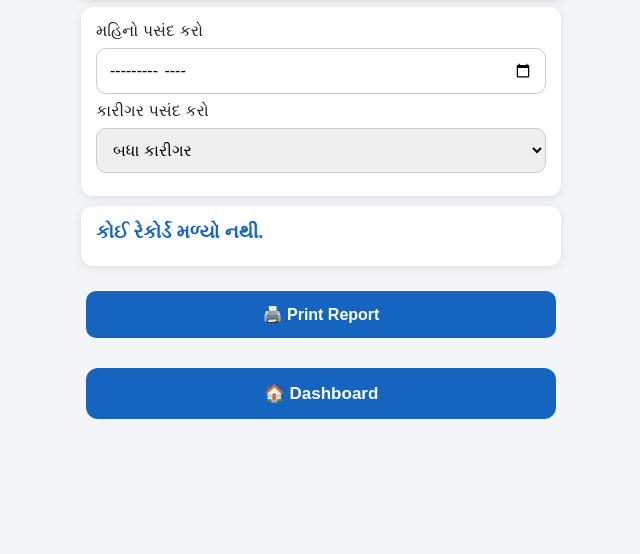
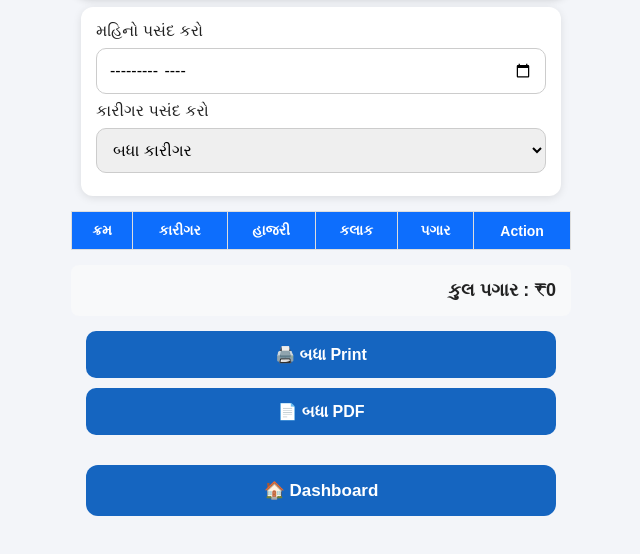
Before and after one commit to thummarsagar69-del/Karigar-Salary-Manager-Pro, a plain HTML site: page report.html in a window 1280 px wide. Shown: the part 94-648 px from the top of the page, without its empty margins (319-959 px from the left). Drawn offline with Linux system fonts and the light colour scheme.

Commit message:
Update report.html

```diff
--- a/report.html
+++ b/report.html
@@ -6,6 +6,52 @@
 <title>Salary Report</title>
 
 <link rel="stylesheet" href="style.css">
+
+<style>
+.table-wrap{
+overflow-x:auto;
+margin-top:15px;
+}
+
+table{
+width:100%;
+border-collapse:collapse;
+background:#fff;
+}
+
+table th,
+table td{
+border:1px solid #ddd;
+padding:10px;
+text-align:center;
+font-size:14px;
+}
+
+table th{
+background:#0d6efd;
+color:#fff;
+}
+
+.action-btn{
+padding:6px 12px;
+border:none;
+border-radius:6px;
+cursor:pointer;
+background:#198754;
+color:#fff;
+}
+
+.total-box{
+margin-top:15px;
+padding:15px;
+background:#f8f9fa;
+border-radius:8px;
+text-align:right;
+font-size:18px;
+font-weight:bold;
+}
+</style>
+
 </head>
 
 <body>
@@ -20,21 +66,55 @@
 <div class="list-card">
 
 <label>મહિનો પસંદ કરો</label>
+<input type="month" id="month" onchange="loadReport()">
 
-<input type="month" id="month" onchange="loadReport()">
-<label>કારીગર પસંદ કરો</label>
+<label style="margin-top:15px;">કારીગર પસંદ કરો</label>
 
 <select id="workerFilter" onchange="loadReport()">
 <option value="">બધા કારીગર</option>
 </select>
+
 </div>
 
-<div id="reportList"></div>
+<div class="table-wrap">
 
-<div style="padding:15px;">
+<table>
+
+<thead>
+
+<tr>
+
+<th>ક્રમ</th>
+<th>કારીગર</th>
+<th>હાજરી</th>
+<th>કલાક</th>
+<th>પગાર</th>
+<th>Action</th>
+
+</tr>
+
+</thead>
+
+<tbody id="reportBody">
+
+</tbody>
+
+</table>
+
+</div>
+
+<div id="grandTotal" class="total-box">
+કુલ પગાર : ₹0
+</div>
+
+<div style="padding:15px;display:flex;gap:10px;flex-wrap:wrap;">
 
 <button onclick="window.print()">
-🖨️ Print Report
+🖨️ બધા Print
+</button>
+
+<button onclick="downloadAllPDF()">
+📄 બધા PDF
 </button>
 
 </div>
```
